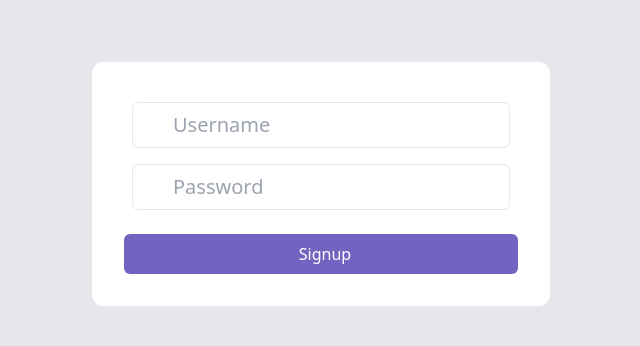
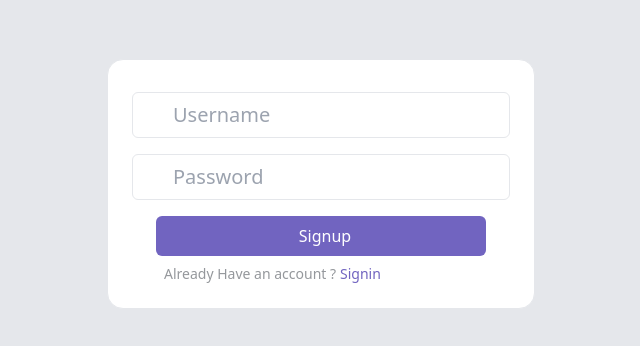
Before and after one commit to YashMakkar7/LeftBrain, a React (Vite) app in the folder LeftBrain-Frontend/: page /signup in a window 1280 px wide. Shown: the part 216-562 px from the top of the page, without its empty margins (319-959 px from the left). Built offline with nearby package versions, Linux system fonts and the light colour scheme.

Commit message:
conditional rendering based on status code is added in signup and signin page

```diff
--- a/LeftBrain-Frontend/src/pages/Signin.tsx
+++ b/LeftBrain-Frontend/src/pages/Signin.tsx
@@ -1,14 +1,15 @@
-import { useEffect, useRef } from "react";
+import { useEffect, useRef, useState } from "react";
 import { Button } from "../components/ui/Button";
 import { Input } from "../components/ui/Input";
 import { BACKEND_URL } from "../config";
 import axios from "axios"
 import { useNavigate } from "react-router-dom";
 
-export function Signin(){
+export function Signin() {
     const usernameRef = useRef<HTMLInputElement>();
     const passwordRef = useRef<HTMLInputElement>();
     const navigate = useNavigate();
+    const [statusCode, setStatusCode] = useState(null)
 
     useEffect(() => {
         if (usernameRef.current) {
@@ -16,23 +17,37 @@ export function Signin(){
         }
     }, []);
 
-    async function Signin(){
+    async function Signin() {
         const username = usernameRef.current?.value;
         const password = passwordRef.current?.value;
-        const response = await axios.post(`${BACKEND_URL}/api/v1/signin`,{
-            username,password
-        })
-        //@ts-ignore
-        const jwt= response.data.token;
-        localStorage.setItem("token",jwt)
-        navigate("/dashboard")
+        try {
+            const response = await axios.post(`${BACKEND_URL}/api/v1/signin`, {
+                username, password
+            })
+            //@ts-ignore
+            const jwt = response.data.token;
+            localStorage.setItem("token", jwt)
+            navigate("/dashboard")
+        } catch (e: any) {
+            setStatusCode(e.response.status)
+        }
+    }
+    async function forwardToSignup() {
+        navigate("/signup")
     }
     return <div className="h-screen w-screen bg-gray-200 flex justify-center items-center">
-        <div className="bg-white border min-w-48 px-4 py-8 rounded-2xl">
-            <Input reference={usernameRef} placeholder="Username"/>
-            <Input reference={passwordRef} placeholder="Password"/>
-            <div className="justify-center flex pt-4 mx-8" onClick={Signin}>
-                <Button varient="primary" text="Signin" fullWidth={true} loading={false}/>
+        <div className="bg-white border min-w-48 px-4 py-6 rounded-2xl">
+            <Input reference={usernameRef} placeholder="Username" />
+            <Input reference={passwordRef} placeholder="Password" />
+
+            {statusCode == 404 && <div className="justify-center flex flex-pt-1 mx-8 max-w-72 text-red-600 text-sm font-semibold">User not exist</div>}
+            {statusCode == 411 && <div className="justify-center flex flex-pt-1 mx-8 max-w-72 text-red-600 text-sm font-semibold">Incorrect Credentials</div>}
+
+            <div className="justify-center flex pt-2 mx-8" onClick={Signin}>
+                <Button varient="primary" text="Signin" fullWidth={true} loading={false} />
+            </div>
+            <div className="justify-centre gap-1 flex  mx-10 max-w-72 text-grey-600 text-sm font-sans pt-2  ">
+                <div>Don't Have an account ?</div> <div><button onClick={forwardToSignup} className="text-purple-600"> Signup</button></div>
             </div>
         </div>
     </div>
--- a/LeftBrain-Frontend/src/pages/Signup.tsx
+++ b/LeftBrain-Frontend/src/pages/Signup.tsx
@@ -1,28 +1,45 @@
-import { useRef } from "react";
+import { useRef, useState } from "react";
 import { Button } from "../components/ui/Button";
 import { Input } from "../components/ui/Input";
 import { BACKEND_URL } from "../config";
 import axios from "axios"
 import { useNavigate } from "react-router-dom";
 
-export function Signup(){
+export function Signup() {
     const usernameRef = useRef<HTMLInputElement>();
     const passwordRef = useRef<HTMLInputElement>();
     const navigate = useNavigate();
-    async function Signup(){
+    const [statusCode, setStatusCode] = useState(null)
+    async function Signup() {
         const username = usernameRef.current?.value;
         const password = passwordRef.current?.value;
-        await axios.post(`${BACKEND_URL}/api/v1/signup`,{
-            username,password
-        })
+        try {
+            await axios.post(`${BACKEND_URL}/api/v1/signup`, {
+                username, password
+            })
+            navigate("/")
+        } catch (e: any) {
+            setStatusCode(e.response.status)
+        }
+    }
+    async function forwardToSignin() {
         navigate("/")
     }
     return <div className="h-screen w-screen bg-gray-200 flex justify-center items-center">
-        <div className="bg-white border min-w-48 p-8 rounded-xl">
-            <Input reference={usernameRef} placeholder="Username"/>
-            <Input reference={passwordRef} placeholder="Password"/>
-            <div className="justify-center flex pt-4">
-                <Button varient="primary" text="Signup" fullWidth={true} loading={false} onClick={Signup}/>
+        <div className="bg-white border min-w-48 px-4 py-6 rounded-2xl">
+            <Input reference={usernameRef} placeholder="Username" />
+            <Input reference={passwordRef} placeholder="Password" />
+
+            {statusCode == 400 && <div className="justify-center flex flex-pt-1 mx-8 max-w-72 text-red-600 text-sm font-semibold">Password should have minimum length of 4 atleast one uppercase, one lowercase, one special character, one number</div>}
+
+            {statusCode == 404 && <div className="justify-center flex flex-pt-1 mx-8 max-w-72 text-red-600 text-sm font-semibold">User Already Exists</div>}
+
+            <div className="justify-center flex pt-2 mx-8">
+                <Button varient="primary" text="Signup" fullWidth={true} loading={false} onClick={Signup} />
+            </div>
+
+            <div className="justify-centre gap-1 flex  mx-10 max-w-72 text-grey-600 text-sm font-sans pt-2  ">
+                <div>Already Have an account ?</div> <div><button onClick={forwardToSignin} className="text-purple-600"> Signin</button></div>
             </div>
         </div>
     </div>
```
